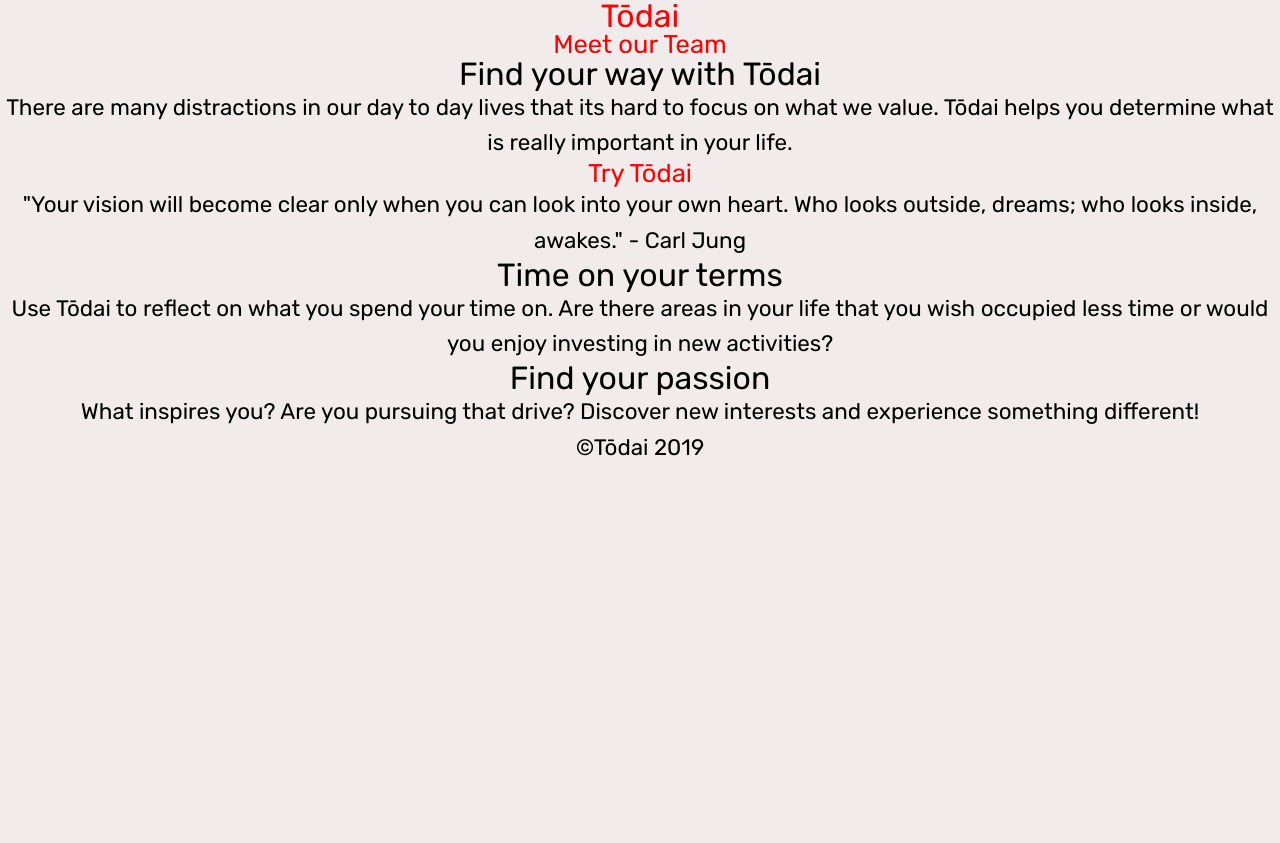
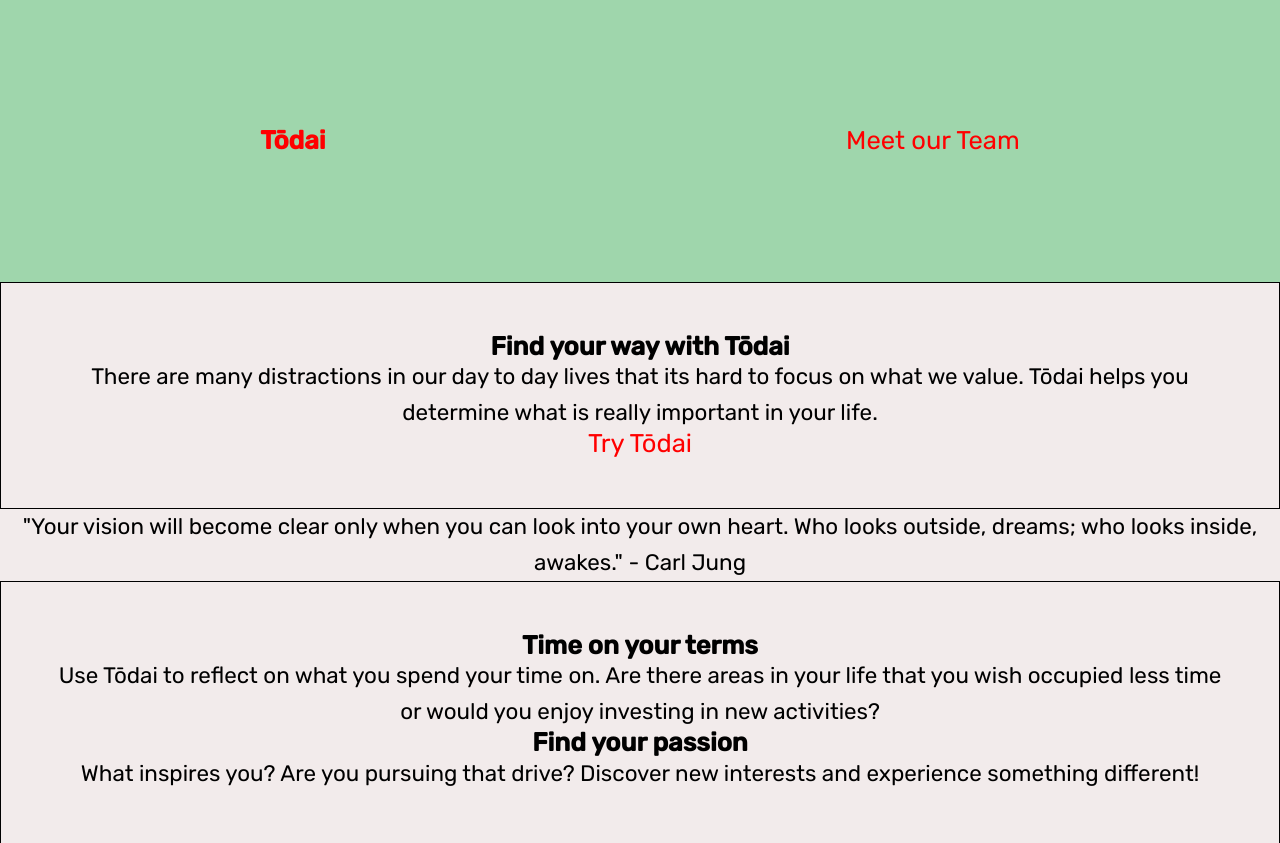
Before and after one commit to essentialism-build-week/UI-alec-dye, a plain HTML site: page index.html in a window 1280 px wide. Shown: the top 843 px of the page. Before the commit the page ends 800 px from the top, so only its background shows below. Drawn offline with Linux system fonts and the light colour scheme.

Commit message:
sections simplified

```diff
--- a/index.html
+++ b/index.html
@@ -14,10 +14,9 @@
 <body>
     <nav>
         <div class="logo_cont">
-            <a href="#">
+            <a href="index.html">
                 <h1>Tōdai</h1>
             </a>
-            <!--<p>Find your way</p>-->
         </div>
         <div class="links_cont">
             <a href="#">
@@ -25,7 +24,7 @@
             </a>
         </div>
     </nav>
-    <header>
+    <header class="home_header">
         <div class="action_cont">
             <h2>Find your way with Tōdai</h2>
             <p class="action_text">There are many distractions in our day to day lives that its hard to focus on what we
--- a/less/global.less
+++ b/less/global.less
@@ -8,7 +8,8 @@ html{
     text-align: center;
 }
 h1, h2, h3, h4, h5 {
-    font-size: 2rem;
+    font-size: 1.6rem;
+    font-weight: bold;
 }
 p {
     font-size: 1.4rem;
--- a/less/home.less
+++ b/less/home.less
@@ -0,0 +1,16 @@
+.home_header {
+    .viewCont();
+}
+.quote_cont {
+    background-color: @mainColorOne;
+}
+.quote {
+    background-color: @backgroundColor;
+}
+.features {
+    .viewCont();
+    max-width: 100%;
+    display: flex;
+    flex-direction: column;
+    align-items: center;
+}
--- a/less/navigation.less
+++ b/less/navigation.less
@@ -0,0 +1,22 @@
+nav {
+    max-width: 100%;
+    padding: 10% 0;
+    background-color: @mainColorOne;
+    display: flex;
+    justify-content: space-around;
+}
+footer {
+    background-color: @mainColorOne;
+    padding: 8% 0;
+}
+.copyright_cont{
+    display: flex;
+    justify-content: center;
+}
+.copyright {
+    width: 40%;
+    background-color: @backgroundColor;
+    font-size: 1.2rem;
+    border-radius: 20px;
+    padding: 1%;
+}
```
Also changed, not shown: css/index.css.
